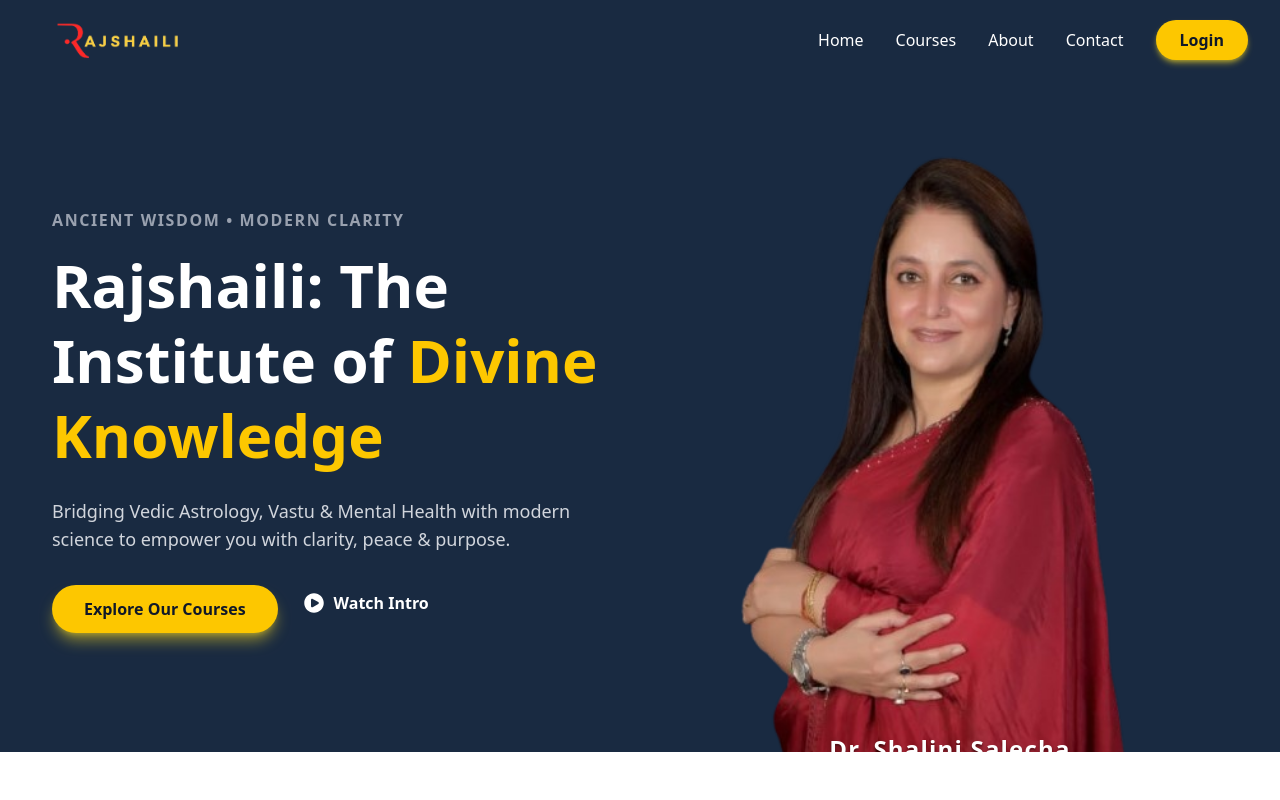
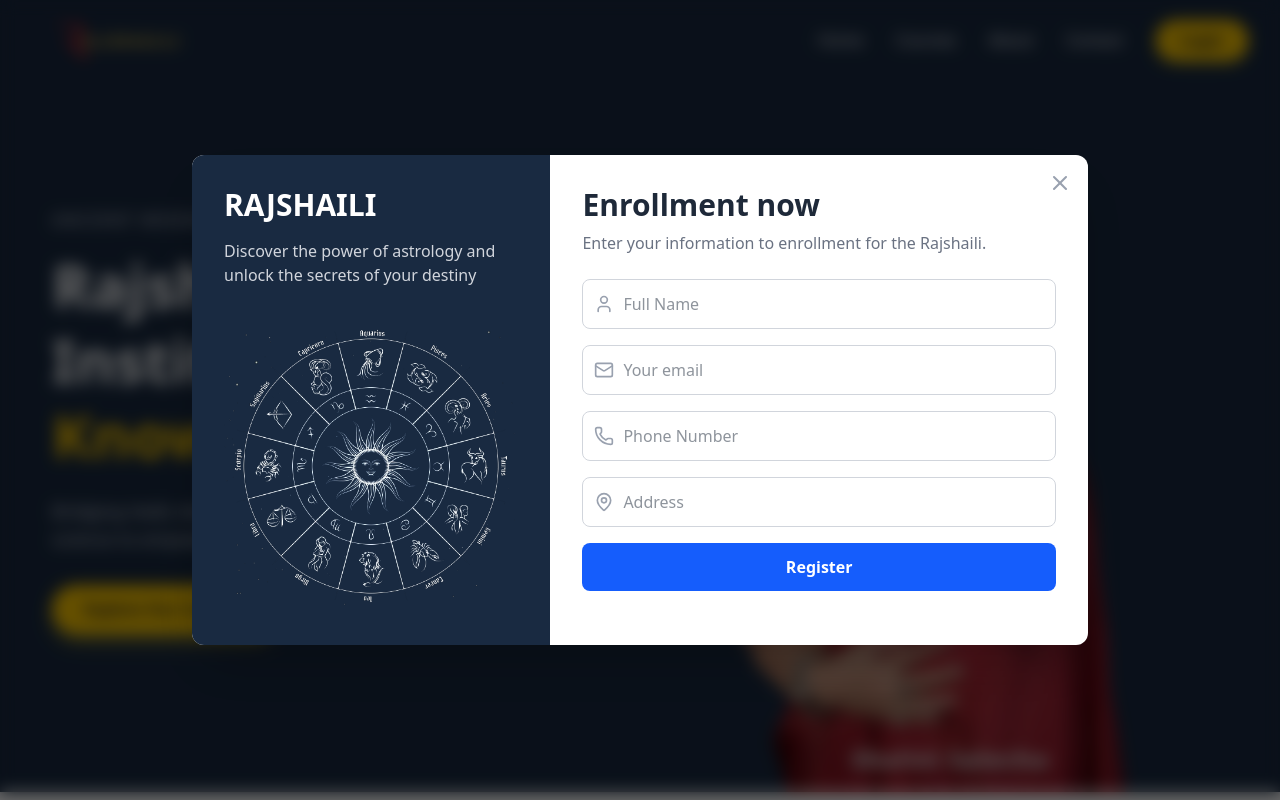
Before and after one commit to azunisoftware18/RAJSHAILI, a React (Vite) app: page / in a window 1280 px wide. Shown: the top 800 px of the page. Built offline with nearby package versions, Linux system fonts and the light colour scheme.

Commit message:
add Enrollment

```diff
--- a/index.html
+++ b/index.html
@@ -1,5 +1,5 @@
 <!doctype html>
-<html lang="en">
+<html lang="en" class="scroll-smooth md:scroll-auto">
   <head>
     <meta charset="UTF-8" />
     <meta name="viewport" content="width=device-width, initial-scale=1.0"/>
--- a/src/components/HeroSection.jsx
+++ b/src/components/HeroSection.jsx
@@ -1,5 +1,6 @@
-import React, { useState } from "react";
-import { Link, HashRouter } from "react-router-dom"; // HashRouter import kiya gaya
+import React, { useState, useEffect } from "react";
+import { Link, HashRouter } from "react-router-dom";
+import { User, Mail, Phone, MapPin, X } from 'lucide-react';
 
 // Custom CSS animations ke liye style tag
 const CustomStyles = () => (
@@ -9,11 +10,16 @@ const CustomStyles = () => (
       to { opacity: 1; transform: translateY(0); }
     }
     @keyframes fadeIn {
-      from { opacity: 0; opacity: 0; }
-      to { opacity: 1; opacity: 1; }
+      from { opacity: 0; }
+      to { opacity: 1; }
     }
     .animate-fadeInUp { animation: fadeInUp 0.8s ease-out forwards; }
-    .animate-fadeIn { animation: fadeIn 1s ease-out forwards; }
+    .animate-fadeIn { animation: fadeIn 0.5s ease-out forwards; }
+    .animate-modal-scale-up { animation: scaleUp 0.4s ease-out forwards; }
+    @keyframes scaleUp {
+        from { transform: scale(0.9) translateY(10px); opacity: 0; }
+        to { transform: scale(1) translateY(0); opacity: 1; }
+    }
 
     .opacity-0 { opacity: 0; }
     .delay-200 { animation-delay: 200ms; }
@@ -38,14 +44,85 @@ const FaPlayCircle = (props) => (
     </svg>
 );
 
+// Registration Form Modal
+const RegistrationModal = ({ onClose }) => {
+    const [formData, setFormData] = useState({ name: '', email: '', phone: '', address: '' });
+
+    const handleInputChange = (e) => {
+        const { name, value } = e.target;
+        setFormData(prev => ({ ...prev, [name]: value }));
+    };
+
+    const handleSubmit = (e) => {
+        e.preventDefault();
+        // Simple validation
+        if (!formData.name || !formData.email || !formData.phone || !formData.address) {
+            alert("Please fill out all fields.");
+            return;
+        }
+        console.log("Form Data:", formData);
+        alert("Registration Successful!");
+        onClose(); // Close modal after submission
+    };
+
+    return (
+        <div className="fixed inset-0 bg-black/60 backdrop-blur-sm flex items-center justify-center z-50 p-4 animate-fadeIn" onClick={onClose}>
+            <div className="bg-white rounded-xl shadow-2xl w-full max-w-4xl flex overflow-hidden animate-modal-scale-up" onClick={(e) => e.stopPropagation()}>
+                {/* Left Side */}
+                <div className="w-2/5 bg-[#192A41] text-white p-8 hidden md:flex flex-col justify-center">
+                    <h2 className="text-3xl font-bold mb-4">RAJSHAILI</h2>
+                    <p className="text-gray-300 mb-8">Discover the power of astrology and unlock the secrets of your destiny</p>
+                    <img
+                        src="hero-img/46992-removebg-preview.png"
+                        alt="Shalini Salecha - Rajshaili Institute"
+                        className="object-contain w-full max-w-xs sm:max-w-sm md:max-w-md lg:max-w-lg duration-300 group-hover:scale-105 transition-transform animate-spin-slow"
+                    />
+                </div>
+                {/* Right Side */}
+                <div className="w-full md:w-3/5 p-8 text-gray-800 relative">
+                    <button onClick={onClose} className="absolute top-4 right-4 text-gray-400 hover:text-gray-700"><X size={24}/></button>
+                    <h2 className="text-3xl font-bold mb-2">Enrollment now</h2>
+                    <p className="text-gray-500 mb-6">Enter your information to enrollment for the Rajshaili.</p>
+                    <form onSubmit={handleSubmit} className="space-y-4">
+                        <div className="relative">
+                            <input type="text" name="name" placeholder="Full Name" onChange={handleInputChange} className="w-full p-3 border border-gray-300 rounded-lg pl-10" />
+                            <User className="absolute left-3 top-1/2 -translate-y-1/2 text-gray-400" size={20}/>
+                        </div>
+                         <div className="relative">
+                            <input type="email" name="email" placeholder="Your email" onChange={handleInputChange} className="w-full p-3 border border-gray-300 rounded-lg pl-10" />
+                            <Mail className="absolute left-3 top-1/2 -translate-y-1/2 text-gray-400" size={20}/>
+                        </div>
+                        <div className="relative">
+                            <input type="tel" name="phone" placeholder="Phone Number" onChange={handleInputChange} className="w-full p-3 border border-gray-300 rounded-lg pl-10" />
+                            <Phone className="absolute left-3 top-1/2 -translate-y-1/2 text-gray-400" size={20}/>
+                        </div>
+                        <div className="relative">
+                            <input type="text" name="address" placeholder="Address" onChange={handleInputChange} className="w-full p-3 border border-gray-300 rounded-lg pl-10" />
+                            <MapPin className="absolute left-3 top-1/2 -translate-y-1/2 text-gray-400" size={20}/>
+                        </div>
+                        <button type="submit" className="w-full bg-blue-600 text-white font-bold py-3 px-6 rounded-lg hover:bg-blue-700 transition-colors">Register</button>
+                    </form>
+                </div>
+            </div>
+        </div>
+    );
+};
 
 export default function HeroSection() {
   const [openVideo, setOpenVideo] = useState(false);
+  const [openForm, setOpenForm] = useState(false);
 
-  // NOTE: HashRouter yahan sirf preview environment mein Link component ko chalane ke liye hai.
-  // Aapki main application mein, yeh component ek global router ke andar hona chahiye.
+  // useEffect hook to open the form automatically after a delay
+  useEffect(() => {
+    const timer = setTimeout(() => {
+        setOpenForm(true);
+    }, 2000); // 2-second delay
+
+    return () => clearTimeout(timer); // Cleanup the timer
+  }, []); // Empty dependency array means this runs only once when the component mounts
+
   return (
-        <section className="w-full overflow-hidden relative bg-[#192A41] p-5 md:h-200 h-260">
+        <section className="w-full overflow-hidden relative bg-[#192A41] p-5">
         <CustomStyles />
         <div className="container mx-auto flex flex-col md:flex-row items-center justify-between min-h-screen pt-20 md:pt-0">
             {/* Left Text and Buttons */}
@@ -65,31 +142,29 @@ export default function HeroSection() {
                 </p>
 
                 <div className="flex flex-col sm:flex-row items-center justify-center md:justify-start space-y-4 sm:space-y-0 sm:space-x-6 opacity-0 animate-fadeInUp delay-600">
-                <button className="bg-yellow-400 text-gray-900 font-bold py-3 px-8 rounded-full shadow-lg hover:bg-yellow-300  shadow-yellow-300/50 hover:scale-105 transition-all duration-300 cursor-pointer">
+                    <Link to="/courses" className="bg-yellow-400 text-gray-900 font-bold py-3 px-8 rounded-full shadow-lg hover:bg-yellow-300  shadow-yellow-300/50 hover:scale-105 transition-all duration-300 cursor-pointer">
                         Explore Our Courses
-                </button>
+                    </Link>
                     <button
                         onClick={() => setOpenVideo(true)}
-                className="flex items-center text-white font-semibold hover:text-yellow-400 transition-colors  animate-bounce"
+                        className="flex items-center text-white font-semibold hover:text-yellow-400 transition-colors"
                     >
                         <FaPlayCircle className="mr-2 h-6 w-6" /> Watch Intro
                     </button>
                 </div>
             </div>
 
-            {/* Right Image with Name Above */}
+            {/* Right Image */}
             <div className="relative w-full md:w-1/2 flex justify-center items-center opacity-0 animate-fadeIn delay-400 mt-10 md:mt-0">
                 <Link to="/about#about-shalini" className="relative group text-center">
-                    {/* Image */}
                     <img
-                        src="/hero-img/hero.png" // Path ko yahan update karein
+                        src="/hero-img/hero.png"
                         alt="Shalini Salecha - Rajshaili Institute"
-                        className="object-contain w-[100vw] max-w-xs sm:max-w-sm md:max-w-md lg:max-w-lg duration-300 group-hover:scale-105 transition-transform pt-14"
+                        className="object-contain w-[100vw] max-w-xs sm:max-w-sm md:max-w-md lg:max-w-lg duration-300 group-hover:scale-105 transition-transform pt-25"
                     />
-                    {/* Naam - positioned absolutely OVER the image */}
-                    <div className="absolute top-0 left-0 right-0 pt-8 md:pt-[42rem]">
+                    <div className="absolute top-0 left-0 right-0 pt-8 md:pt-[44rem]">
                         <span className="text-white text-2xl font-bold tracking-wider group-hover:text-yellow-400 transition-colors drop-shadow-lg [text-shadow:_0_2px_2px_rgb(0_0_0_/_40%)]">
-                            Dr. Shalini Salecha
+                            Shalini Salecha
                         </span>
                     </div>
                 </Link>
@@ -117,6 +192,10 @@ export default function HeroSection() {
                 </div>
             </div>
         )}
+
+        {/* Registration Modal */}
+        {openForm && <RegistrationModal onClose={() => setOpenForm(false)} />}
         </section>
+
   );
 }
--- a/src/components/Login.jsx
+++ b/src/components/Login.jsx
@@ -52,6 +52,7 @@ export default function AuthForm() {
                                 <input
                                     type="email"
                                     placeholder="Email"
+                                    name="email"
                                     className="w-full bg-white/10 border border-white/20 rounded-full py-3 pl-5 pr-10 outline-none focus:ring-2 focus:ring-yellow-200 placeholder-gray-300"
                                 />
                                 <Mail className="absolute right-4 top-3.5 text-gray-300" size={20} />
```
Lines whose indentation alone changed are shown as unchanged.
